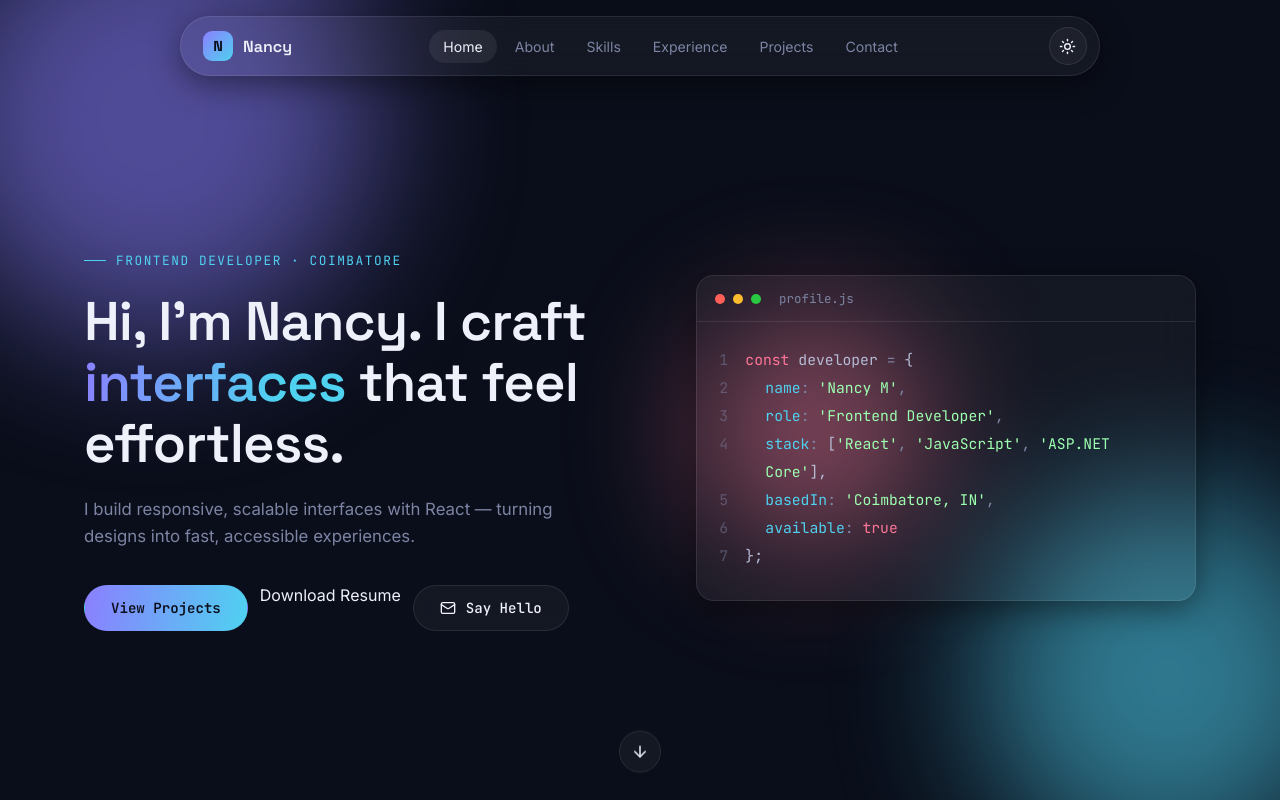
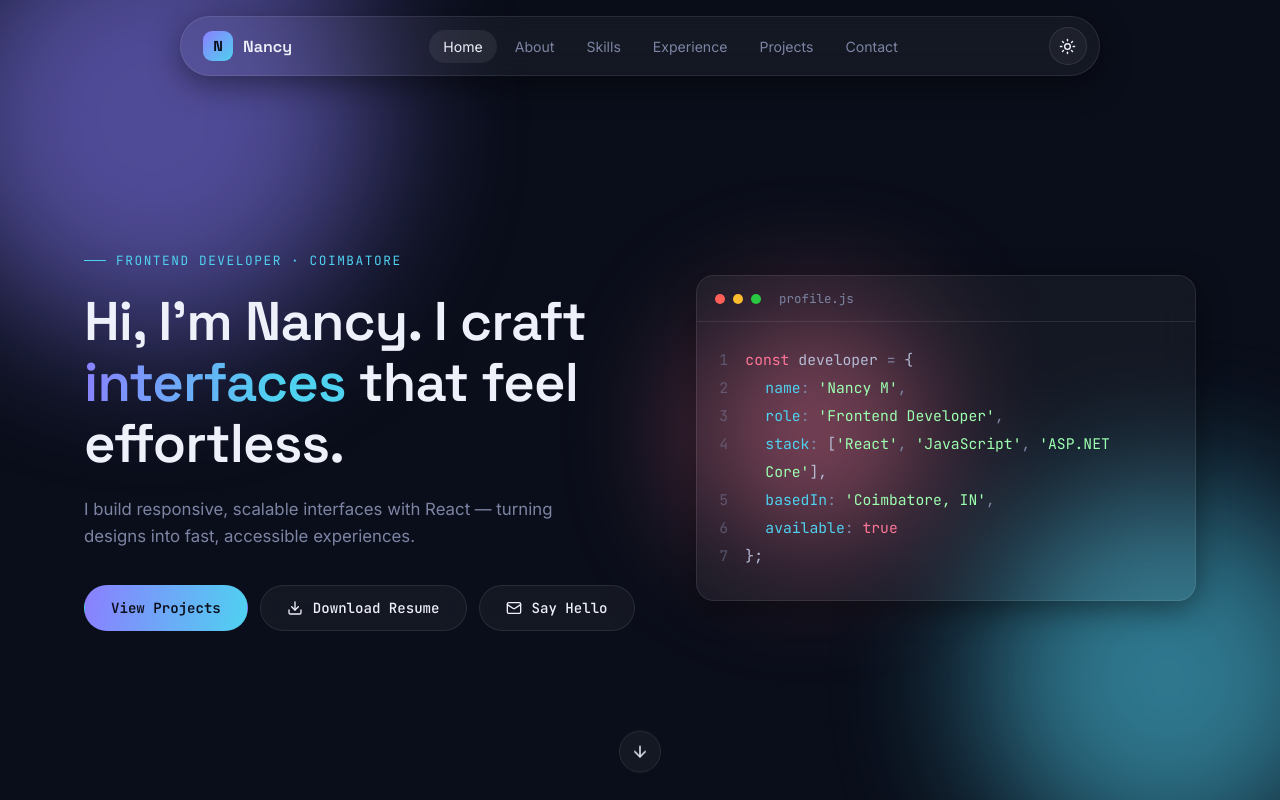
Before and after one commit to Nancy2828/Portfolio, a React (Vite) app in the folder nancy-portfolio/nancy-portfolio/: page / in a window 1280 px wide. Shown: the top 800 px of the page. Built offline with nearby package versions, Linux system fonts and the light colour scheme.

Commit message:
pdf update filenamev1

```diff
--- a/nancy-portfolio/nancy-portfolio/src/components/Hero.jsx
+++ b/nancy-portfolio/nancy-portfolio/src/components/Hero.jsx
@@ -66,8 +66,12 @@ export default function Hero() {
             >
               View Projects
             </a>
-            <a href={`${import.meta.env.BASE_URL}Resume/Nancy.pdf`} download>
-              Download Resume
+            <a
+              href={`${import.meta.env.BASE_URL}Resume/Nancy.pdf`}
+              download
+              className="btn btn-ghost cursor-hover"
+            >
+              <Download size={16} /> Download Resume
             </a>
             <a
               href="#contact"
```
